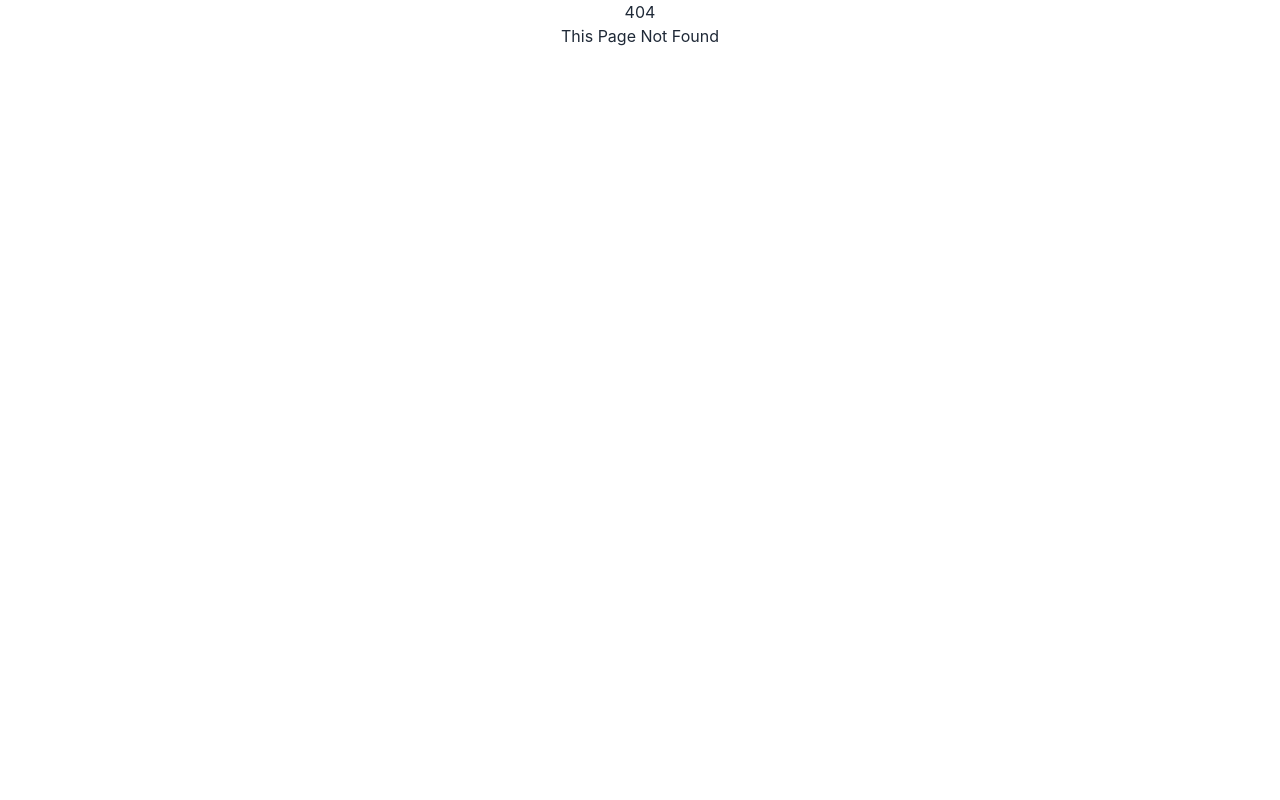
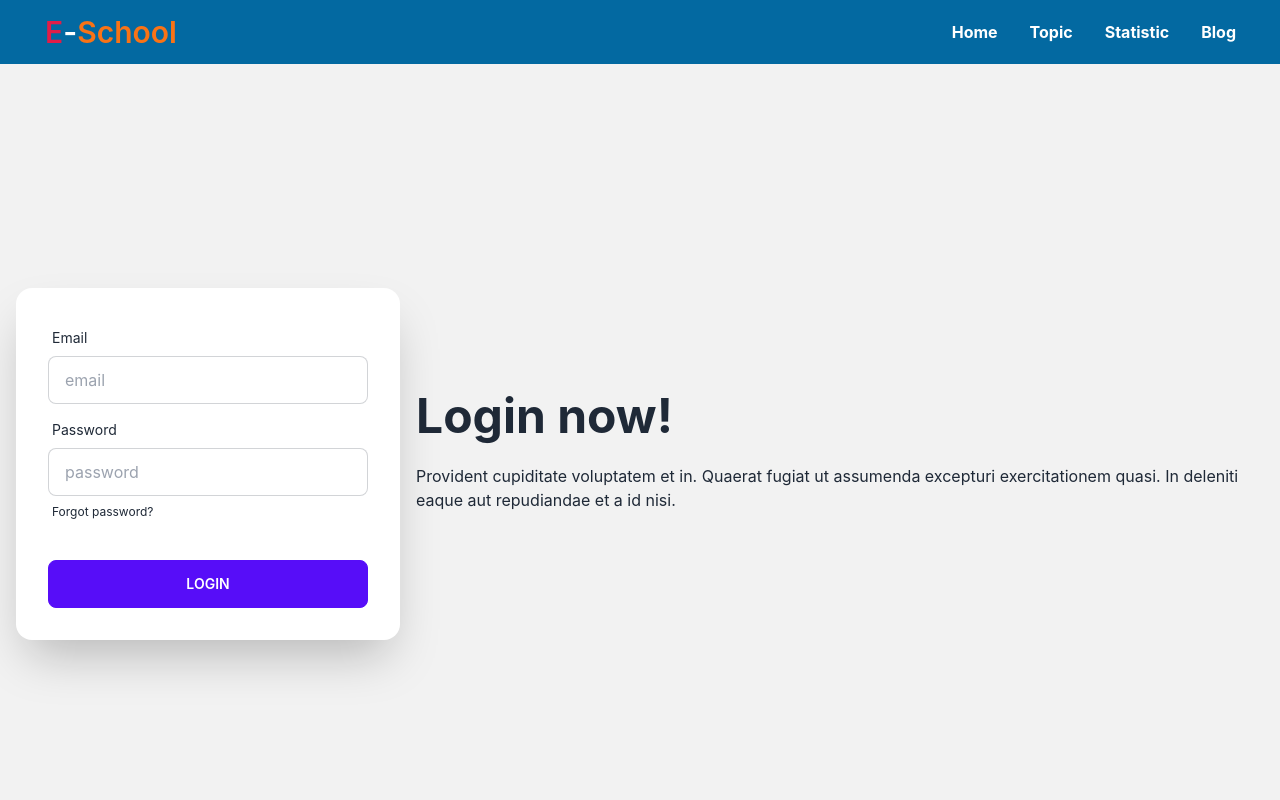
Before and after one commit to sadikulislamsifat/e-school-react-, a React (Create React App) app: page /home in a window 1280 px wide. Before the commit this address had no page. Shown: the top 800 px of the page. Built offline with nearby package versions, Linux system fonts and the light colour scheme.

Commit message:
home page added

```diff
--- a/package.json
+++ b/package.json
@@ -16,6 +16,7 @@
     "react-router-dom": "^6.4.2",
     "react-scripts": "5.0.1",
     "react-toastify": "^9.0.8",
+    "recharts": "^2.1.15",
     "web-vitals": "^2.1.4"
   },
   "scripts": {
--- a/src/App.js
+++ b/src/App.js
@@ -5,6 +5,7 @@
 import Topic from './components/Container/Topic/Topic';
 import Blog from "./components/Blog/Blog";
 import Statistic from './components/Statistic/Statistic';
+import Home from './components/Home/Home';
 
 
 function App() {
@@ -13,6 +14,11 @@
       path: '/',
       element: <Main></Main>,
       children: [
+        {
+          path: 'home',
+          element: <Home></Home>
+        },
+
         {
           path: '/',
           loader: () => fetch('https://openapi.programming-hero.com/api/quiz'),
--- a/src/components/Container/Item/Item.js
+++ b/src/components/Container/Item/Item.js
@@ -5,7 +5,7 @@
 import './Item.css'
 
 const Item = ({topic}) => {
-    const {id, name, logo, total} = topic;
+    const {id, name, logo, } = topic;
     // console.log(topic)
     return (
         <div>
--- /dev/null
+++ b/src/components/Home/Home.js
@@ -0,0 +1,48 @@
+import React from 'react';
+import Topic from '../Container/Topic/Topic';
+
+const Home = () => {
+
+    return (
+        <div>
+            <div>
+           <div className="hero min-h-screen bg-base-200">
+  <div className="hero-content flex-col lg:flex-row-reverse">
+    <div className="text-center lg:text-left">
+      <h1 className="text-5xl font-bold">Login now!</h1>
+      <p className="py-6">Provident cupiditate voluptatem et in. Quaerat fugiat ut assumenda excepturi exercitationem quasi. In deleniti eaque aut repudiandae et a id nisi.</p>
+    </div>
+    <div className="card flex-shrink-0 w-full max-w-sm shadow-2xl bg-base-100">
+      <div className="card-body">
+        <div className="form-control">
+          <label className="label">
+            <span className="label-text">Email</span>
+          </label>
+          <input type="text" placeholder="email" className="input input-bordered" />
+        </div>
+        <div className="form-control">
+          <label className="label">
+            <span className="label-text">Password</span>
+          </label>
+          <input type="text" placeholder="password" className="input input-bordered" />
+          <label className="label">
+            <a href="#" className="label-text-alt link link-hover">Forgot password?</a>
+          </label>
+        </div>
+        <div className="form-control mt-6">
+          <button className="btn btn-primary">Login</button>
+        </div>
+      </div>
+    </div>
+  </div>
+</div>
+
+
+
+        </div>
+        {/* <Topic></Topic> */}
+        </div>
+    );
+};
+
+export default Home;
--- a/src/components/Navbar/Navbar.js
+++ b/src/components/Navbar/Navbar.js
@@ -12,6 +12,9 @@
   </div>
   <div className="flex-none">
     <ul className="menu menu-horizontal font-bold p-0">
+      <li>
+      <Link to="/home">Home</Link>
+      </li>
       <li>
       <Link to="/topic">Topic</Link>
       </li>
--- a/src/components/Statistic/Chart/Chart.js
+++ b/src/components/Statistic/Chart/Chart.js
@@ -1,26 +1,11 @@
-import { faArrowRight } from '@fortawesome/free-solid-svg-icons';
-import { FontAwesomeIcon } from '@fortawesome/react-fontawesome';
 import React from 'react';
 
-const Chart = ({topic}) => {
-    const {id, name, logo, total} = topic;
-    return (
-        <div className='p-8 md:p-20'>
-
-             <div className="hero min-h-screen bg-base-200">
-              <div className="hero-content flex-col lg:flex-row-reverse">
-                <img src={logo} className="max-w-sm rounded-lg shadow-2xl" />
-                <div>
-                  <h1 className="text-5xl font-bold">{name}</h1>
-                  <p className="py-3 text-xl text-blue-500">id: {id}</p>
-                  <p className="py-4 text-xl text-blue-500">Total {total} Quiz</p>
-                  <button className="btn btn-primary">Start Practice <span className="ml-3"></span>
-                  <FontAwesomeIcon icon={faArrowRight}></FontAwesomeIcon> </button>
-                </div>
-              </div>
-             </div>
-        </div>
-    );
+const Chart = () => {
+  return (
+    <div>
+      <h1>hello</h1>
+    </div>
+  );
 };
 
 export default Chart;
--- /dev/null
+++ b/src/components/Statistic/Statistic.css
@@ -0,0 +1,3 @@
+.chart-container{
+  margin-bottom: 300px;
+}
--- a/src/components/Statistic/Statistic.js
+++ b/src/components/Statistic/Statistic.js
@@ -1,24 +1,41 @@
-import { faArrowRight } from '@fortawesome/free-solid-svg-icons';
-import { FontAwesomeIcon } from '@fortawesome/react-fontawesome';
 import React from 'react';
 import { useLoaderData } from 'react-router-dom';
-import Chart from './Chart/Chart';
+import { Area, AreaChart, CartesianGrid, ResponsiveContainer, Tooltip, XAxis, YAxis } from 'recharts';
+import './Statistic.css'
 
 const Statistic = () => {
     // const {id, name, logo, total} = data;
-    const topic = useLoaderData();
-    const {data} = topic;
-    // console.log(data)
+    const topic = useLoaderData().data;
+    // const {data} = topic;
+    console.log(topic)
 
     return (
-        <div>
+        <div className='chart-container'>
 
-            {
-                data.map((topic , index) => <Chart
-                key={index}
-                topic={topic}
-                ></Chart>)
-            }
+            <div className='chart'>
+            <ResponsiveContainer height={500} >
+        <AreaChart
+          width={500}
+          height={400}
+          data={topic}
+          margin={{
+            top: 10,
+            right: 30,
+            left: 0,
+            bottom: 0,
+          }}
+        >
+          <CartesianGrid strokeDasharray="3 3" />
+          <XAxis dataKey="name" />
+          <YAxis />
+          <Tooltip />
+          <Area type="monotone" dataKey="total" stroke="#8884d8" fill="#8884d8" />
+        </AreaChart>
+      </ResponsiveContainer>
+            </div>
+
+
+
         </div>
     );
 };
```
Also changed, not shown: 1 other file (tests, documents, lock files or other folders).
